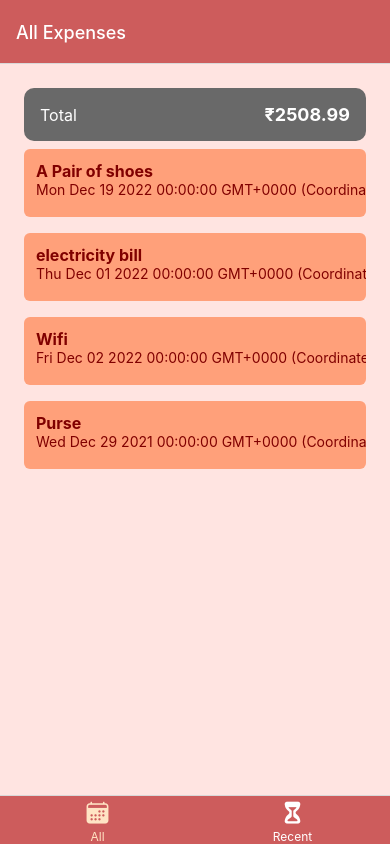
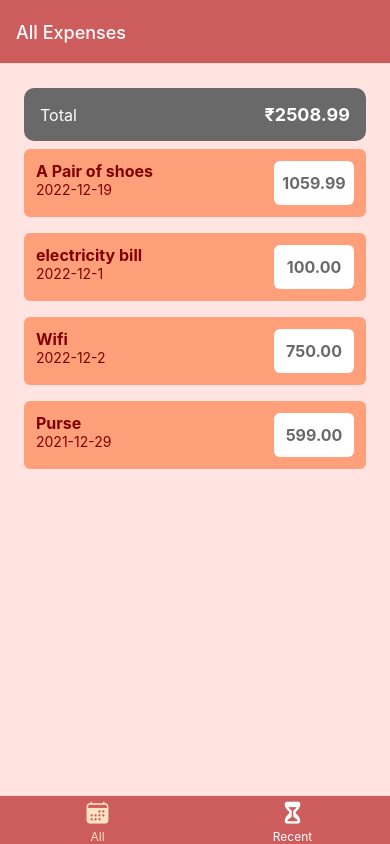
Before and after one commit to Jaseela99/reactnative-course, a React Native app: screen / in a window 390 px wide. Built offline with nearby package versions, Linux system fonts and the light colour scheme.

Commit message:
added dateutil function

```diff
--- a/components/ExpenseItem.js
+++ b/components/ExpenseItem.js
@@ -1,17 +1,18 @@
 import { Pressable, StyleSheet, Text, View } from "react-native";
 import React from "react";
 import { GlobalStyles } from "../constants/styles";
+import { getFormattedDate } from "../util/date";
 
 const ExpenseItem = ({description,amount,date}) => {
   return (
-    <Pressable android_ripple={{color:""}}>
+    <Pressable>
       <View style={styles.itemContainer}>
         <View style={styles.desContainer}>
           <Text style={[styles.description,styles.itemText]}>{description}</Text>
-          <Text style={styles.itemText}>{date.toString()}</Text>
+          <Text style={styles.itemText}>{getFormattedDate(date)}</Text>
         </View>
         <View style={styles.amountContainer}>
-        <Text style={styles.amount}>{amount}</Text>
+        <Text style={styles.amount}>{amount.toFixed(2)}</Text>
         </View>
       </View>
     </Pressable>
@@ -26,6 +27,7 @@ const styles = StyleSheet.create({
     marginVertical:8,
     backgroundColor:GlobalStyles.colors.primary150,
     flexDirection:"row",
+    justifyContent:"space-between",
     borderRadius:6,
     elevatiion:2
   },
@@ -41,7 +43,9 @@ const styles = StyleSheet.create({
     justifyContent:"center",
     alignItems:"center",
     paddingHorizontal:4,
-    paddingVertical:12
+    paddingVertical:12,
+    minWidth:80,
+    borderRadius:6
   },
   amount:{
     fontSize:16,
--- /dev/null
+++ b/util/date.js
@@ -0,0 +1,3 @@
+export const getFormattedDate=(date)=>{
+    return `${date.getFullYear()}-${date.getMonth()+1}-${date.getDate()}`
+}
```
